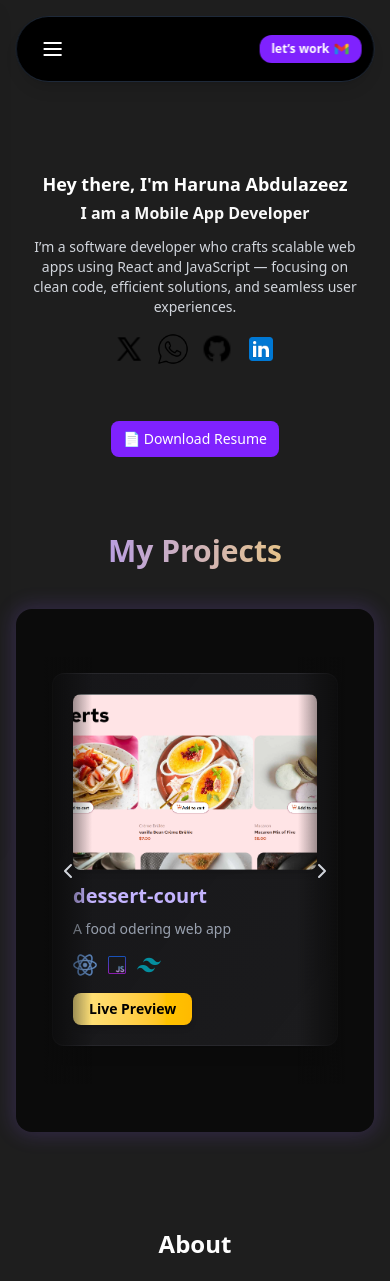
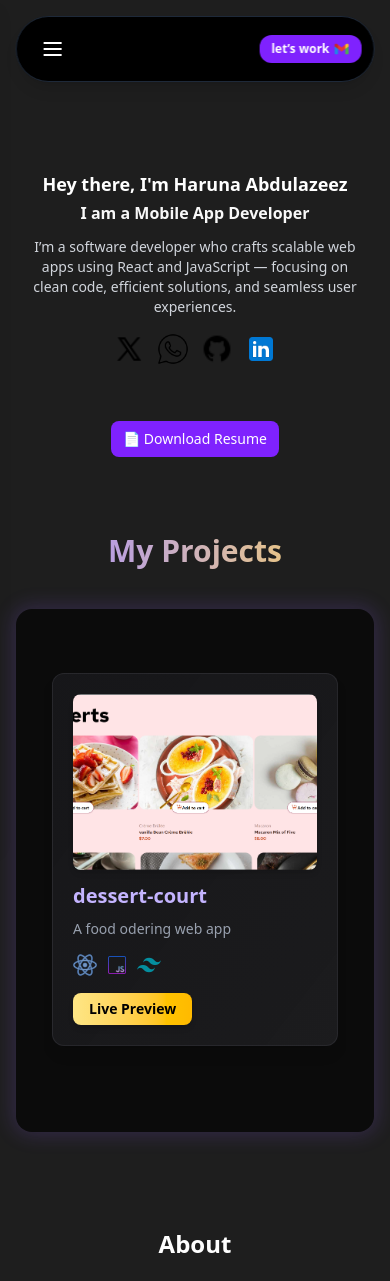
Before and after one commit to Zeez09/portfolio, a React (Vite) app: page / in a window 390 px wide. Shown: the top 1281 px of the page. Built offline with nearby package versions, Linux system fonts and the light colour scheme.

Commit message:
fixed swiper

```diff
--- a/src/App.css
+++ b/src/App.css
@@ -58,3 +58,9 @@ html {
   opacity: 0.5;
   transform: scale(1.3);
 }
+
+
+.buttons .swiper-button-next,
+.buttons .swiper-button-prev {
+  display: none; /* hides the default arrows */
+}
--- a/src/App.jsx
+++ b/src/App.jsx
@@ -5,7 +5,7 @@ import Hamburger from "hamburger-react";
 import twitter from "./assets/images/icons8-twitter-30.png";
 import github from "./assets/images/icons8-github-logo-24.png";
 import linkedin from "./assets/images/icons8-linkedin-48.png";
-import Projects from "../src/components/Projects";
+import Projects from "../src/components/projects";
 import avatar from "./assets/images/medium-shot-anime-style-man-portrait.jpg";
 import whatsApp from "./assets/images/icons8-whatsapp-50.png";
 import ContactForm from "./components/ContactForm";
--- a/src/components/Projects.jsx
+++ b/src/components/Projects.jsx
@@ -19,14 +19,13 @@ const Projects = () => {
 
 
         <div className="relative">
-          {/* Gradient fades */}
-          <div className="absolute left-0 top-0 h-full w-12 bg-gradient-to-r from-[#0b0b0b] to-transparent z-10 pointer-events-none"></div>
-          <div className="absolute right-0 top-0 h-full w-12 bg-gradient-to-l from-[#0b0b0b] to-transparent z-10 pointer-events-none"></div>
+
 
           {/* Swiper */}
           <Swiper
             onSwiper={(swiper) => (swiperRef.current = swiper)}
             modules={[Navigation, Pagination, Autoplay]}
+            navigation={true}
             slidesPerView={1}
             spaceBetween={20}
             loop={true}
@@ -72,11 +71,11 @@ const Projects = () => {
 
           {/* Navigation buttons */}
           <ChevronLeft
-            className="absolute left-3 top-1/2 -translate-y-1/2 text-gray-300 hover:text-violet-400 z-20 cursor-pointer"
+            className="absolute -left-10 top-1/2 -translate-y-1/2 text-gray-300 hover:text-violet-400 z-20 cursor-pointer hidden md:block"
             onClick={() => swiperRef.current?.slidePrev()}
           />
           <ChevronRight
-            className="absolute right-3 top-1/2 -translate-y-1/2 text-gray-300 hover:text-violet-400 z-20 cursor-pointer"
+            className="absolute -right-10 top-1/2 -translate-y-1/2 text-gray-300 hover:text-violet-400 z-20 cursor-pointer hidden md:block"
             onClick={() => swiperRef.current?.slideNext()}
           />
         </div>
```
